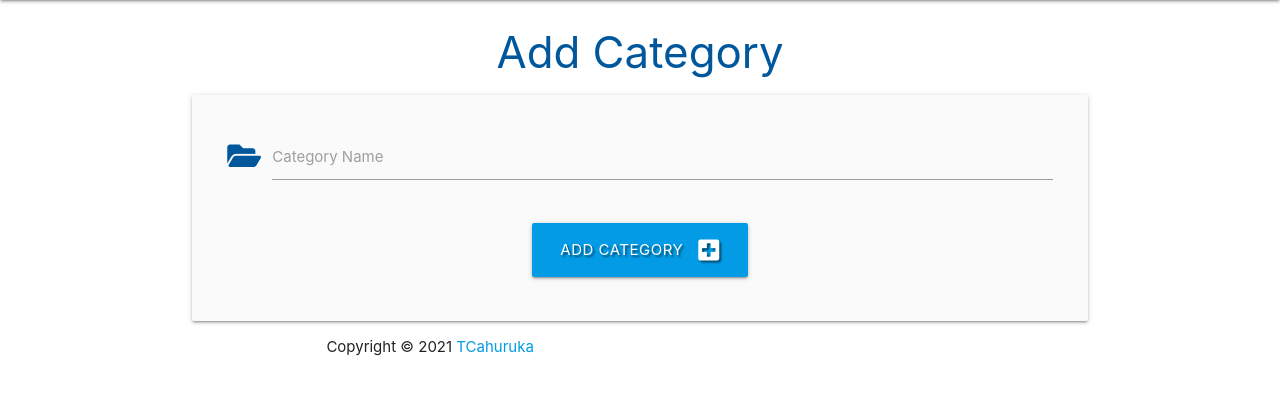
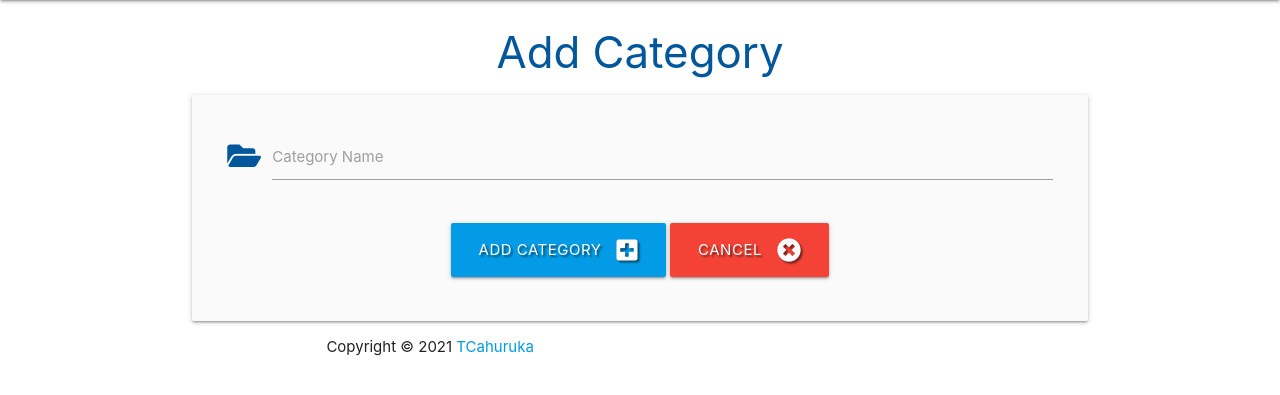
Before and after one commit to TChauruka/how_to, a Flask app: page /add_category/ in a window 1280 px wide. Shown: the part 64-459 px from the top of the page. Run offline with Flask 2, Linux system fonts and the light colour scheme; some libraries are stand-ins or nearby versions.

Commit message:
add cancel anker that redirect to get_catogory page

```diff
--- a/templates/add_category.html
+++ b/templates/add_category.html
@@ -18,6 +18,9 @@
                 <button class="btn-large light-blue darken-1 text-shadow" type="submit" name="">
                     Add Category <i class="fas fa-plus-square right"></i>
                 </button>
+                <a href="{{url_for('get_categories')}}" class="btn-large red text-shadow">Cancel
+                   <i class="fas fa-times-circle right"></i>
+                </a>
             </div>
         </form>
     </div>
```
